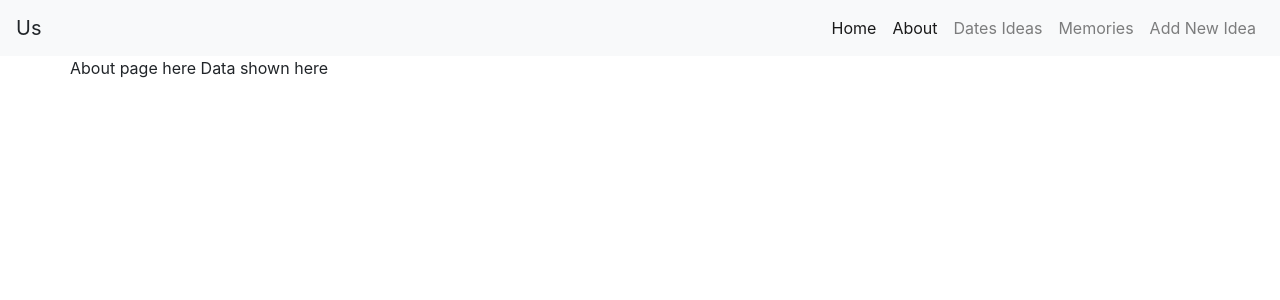
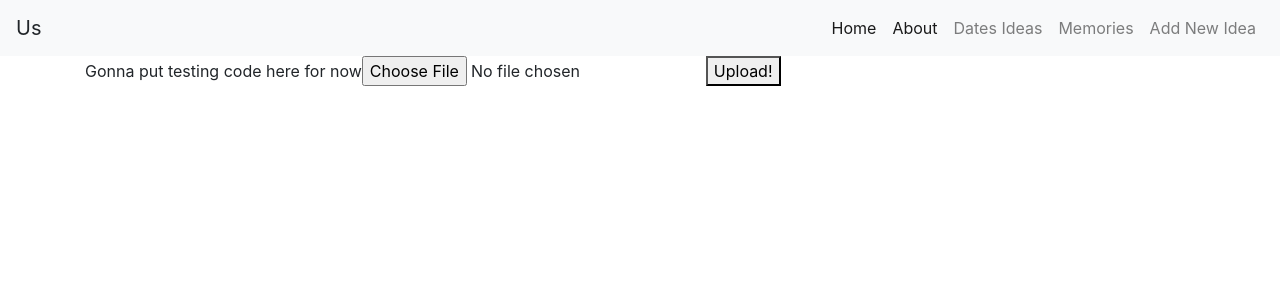
Before and after one commit to j-palos/memories-frontend, a React (Create React App) app: page /about in a window 1280 px wide. Shown: the top 300 px of the page. Built offline with nearby package versions, Linux system fonts and the light colour scheme.

Commit message:
Rough draft working code to encode to base64

```diff
--- a/package.json
+++ b/package.json
@@ -3,9 +3,14 @@
   "version": "0.1.0",
   "private": true,
   "dependencies": {
+    "base64-img": "^1.0.4",
     "bootstrap": "^4.1.3",
+    "filepond": "^3.7.3",
+    "filepond-plugin-file-encode": "^2.1.0",
+    "filepond-plugin-image-preview": "^3.1.6",
     "react": "^16.5.2",
     "react-dom": "^16.5.2",
+    "react-filepond": "^5.0.0",
     "react-router-dom": "^4.3.1",
     "react-scripts": "2.0.5",
     "reactstrap": "^6.5.0"
--- a/src/Components/Presentation/AboutContainer.js
+++ b/src/Components/Presentation/AboutContainer.js
@@ -1,16 +1,65 @@
 import React, {Component} from 'react';
-import {Row} from 'reactstrap';
+import {Col, Row} from 'reactstrap';
 
 const ip = "http://dateapi.sabrinaherrero.com";
 
 export default class AboutContainer extends Component {
 
+
+    constructor(props) {
+        super(props);
+        this.state = {selectedFile: null, loaded: 0,}
+    }
+
+    fileChangedHandler = (event) => {
+        // debugger;
+        this.setState({selectedFile: event.target.files[0]})
+    };
+
+    // getBase64 = (file) => {
+    //     console.log('here');
+    //     let reader = new FileReader();
+    //     reader.readAsDataURL(file);
+    //     reader.onload = function () {
+    //         console.log(reader.result);
+    //     };
+    //     reader.onerror = function (error) {
+    //         console.log('Error: ', error);
+    //     };
+    // };
+
+    uploadHandler = () => {
+        // console.log(this.state.selectedFile);
+        // debugger;
+        let file = this.state.selectedFile;
+        // debugger;
+        // console.log(Object.keys(files).length);
+        // if (Object.keys(files).length > 0) {
+        //     console.log('heere');
+        let reader = new FileReader();
+        reader.readAsDataURL(file);
+        // debugger;
+        reader.onload = function () {
+            console.log(reader.result);
+        };
+        reader.onerror = function (error) {
+            console.log('Error: ', error);
+        };
+        // }
+
+        // debugger;
+    };
+
+
     render() {
         return (
             <div>
             <Row>
-                About page here
-                Data shown here
+                <Col>
+                    Gonna put testing code here for now
+                    <input type="file" onChange={this.fileChangedHandler}/>
+                    <button onClick={this.uploadHandler}>Upload!</button>
+                </Col>
             </Row>
             <Row>
                 <p>
--- a/src/Components/Presentation/NewDateContainer.js
+++ b/src/Components/Presentation/NewDateContainer.js
@@ -54,6 +54,9 @@ export default class NewDateContainer extends Component {
         });
     }
 
+    //
+    // Access Key ID: AKIAIU77EOE3N7XYQXDA
+    // Secret Access Key: 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
 
     render() {
         const {title, description, completed, date} = this.state;
--- a/src/Routes/ReactRouter.js
+++ b/src/Routes/ReactRouter.js
@@ -30,4 +30,5 @@ class ReactRouter extends React.Component {
     }
 }
 
+
 export default ReactRouter;
```
Also changed, not shown: 1 other file (tests, documents, lock files or other folders).
